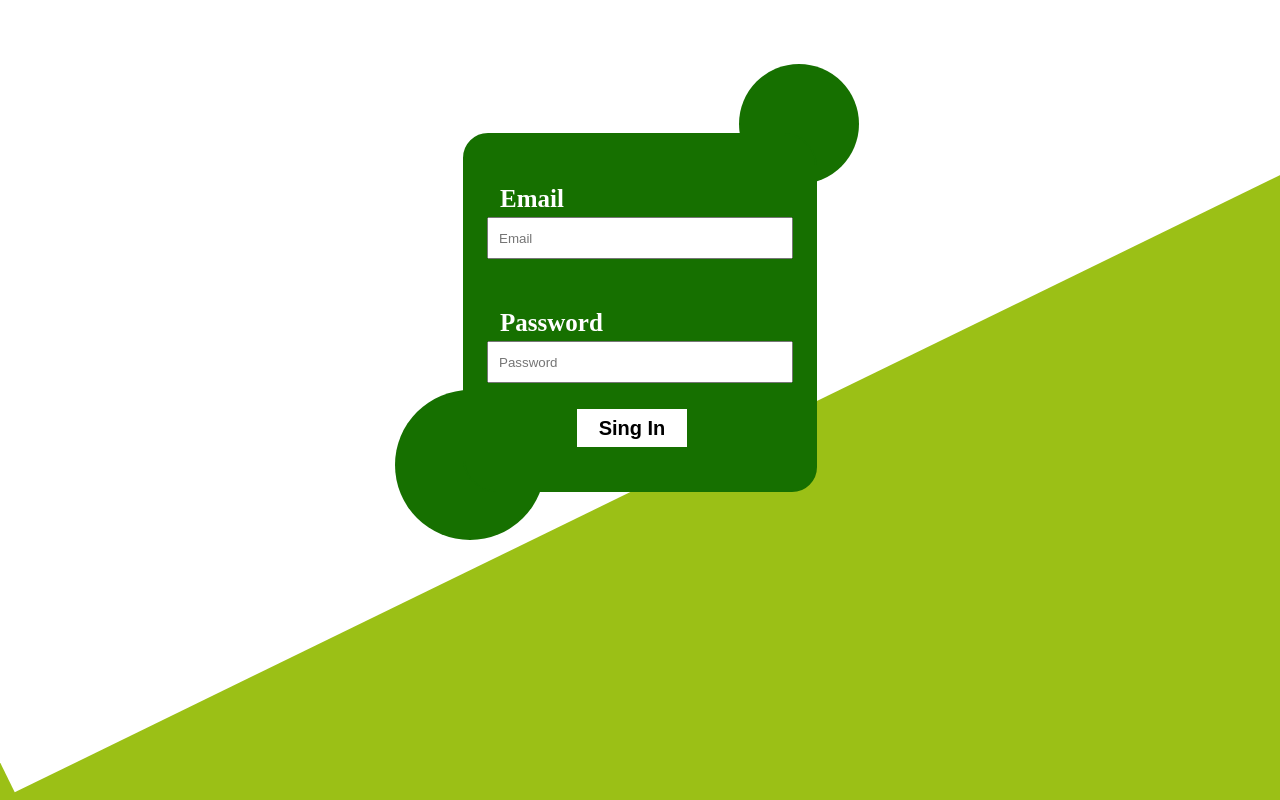
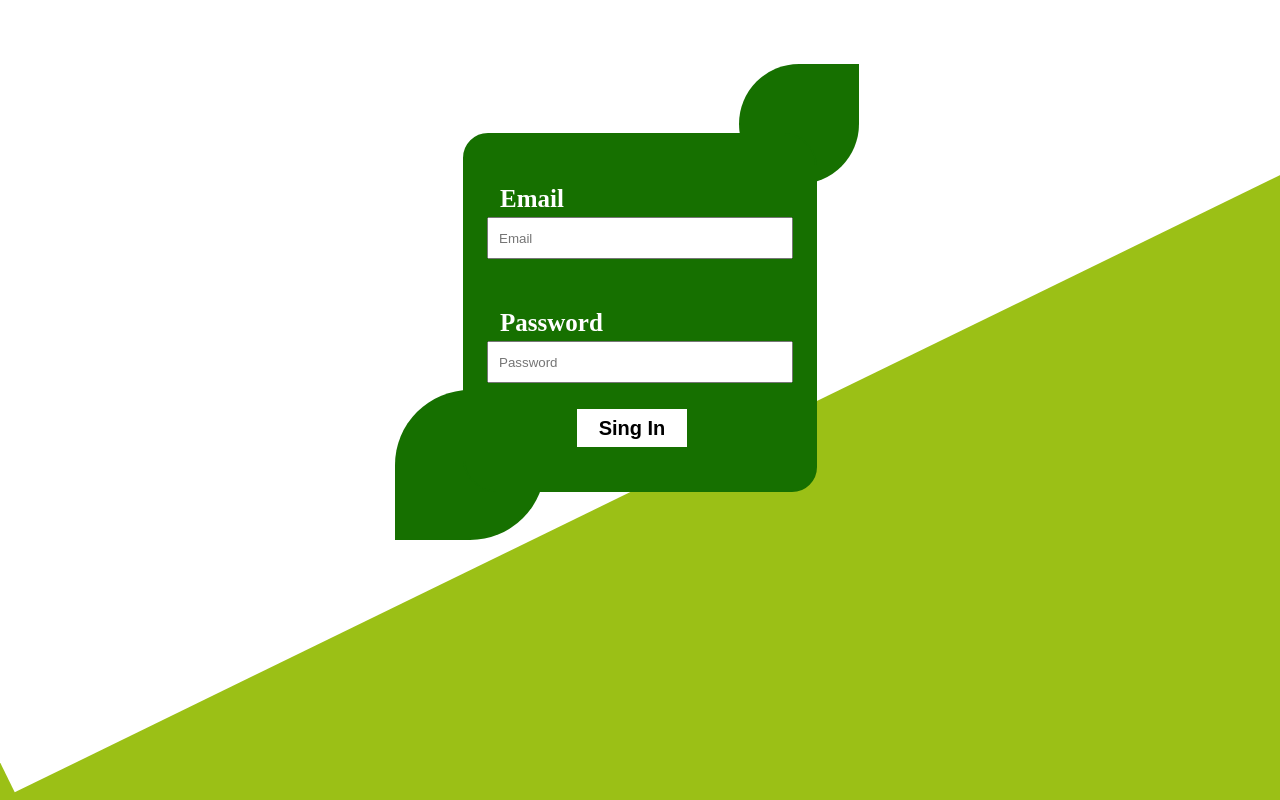
Before and after one commit to anaskhancodes/SignUp-SignIn, a plain HTML site: page signIn.html in a window 1280 px wide. Shown: the top 800 px of the page. Drawn offline with Linux system fonts and the light colour scheme.

Commit message:
SignUp SignIn

```diff
--- a/index.css
+++ b/index.css
@@ -28,7 +28,9 @@ body{
     height: 150px;
     margin-top: 20px;
     background-color: rgb(22, 112, 0);
-    border-radius: 200px;
+    border-bottom-left-radius: 115px;
+    border-top-left-radius: 115px;
+    border-bottom-right-radius: 115px;
     margin-left: 348px;
     z-index: 2;
 }
@@ -41,7 +43,8 @@ body{
     background-color: rgb(22, 112, 0);
     margin-top: 412px;
     margin-left: -382px;
-    border-radius: 99px;
+    border-bottom-right-radius: 115px;
+    border-top-left-radius: 115px;
     z-index: 2;
 }
 
--- a/sign.css
+++ b/sign.css
@@ -28,7 +28,9 @@ body{
     height: 120px;
     margin-top: 64px;
     background-color: rgb(22, 112, 0);
-    border-radius: 200px;
+    border-top-left-radius: 80px;
+    border-bottom-left-radius: 80px;
+    border-bottom-right-radius: 80px;
     margin-left: 317px;
     z-index: 2;
 }
@@ -41,7 +43,9 @@ body{
     background-color: rgb(22, 112, 0);
     margin-top: 390px;
     margin-left: -340px;
-    border-radius: 99px;
+    border-bottom-right-radius: 80px;
+    border-top-left-radius: 80px;
+    border-top-right-radius: 80px;
     z-index: 2;
 }
 
```
